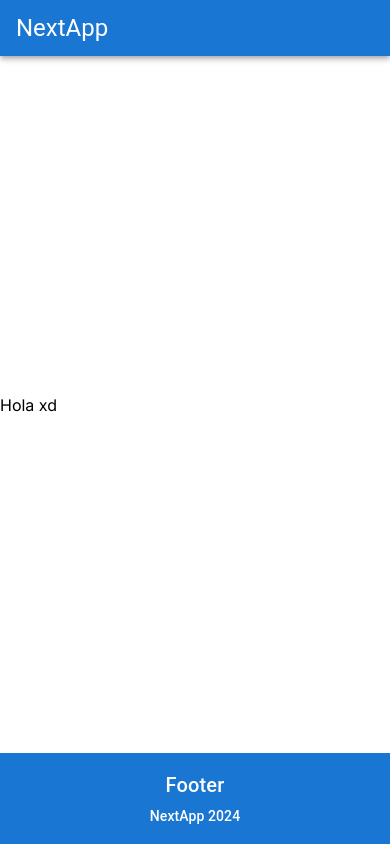
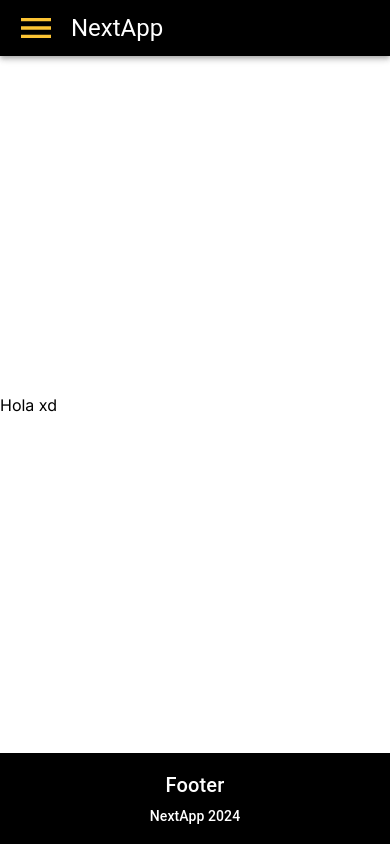
Before and after one commit to Maidana0/Popcorn-Pass, a Next.js app in the folder frontend/: page / in a window 390 px wide. Built offline with nearby package versions, Linux system fonts and the light colour scheme.

Commit message:
- Responsive Navbar

```diff
--- a/frontend/src/components/atoms/BoxButtonSvg.tsx
+++ b/frontend/src/components/atoms/BoxButtonSvg.tsx
@@ -8,13 +8,14 @@ interface IBoxButtonSvgProps {
     path: string,
     sizesInPx: { width: number; height: number },
     alt: string,
-    sxBox?: SxProps<Theme>
+    sxBox?: SxProps<Theme>,
+    sxButton?: SxProps<Theme>,
 }
 
-const BoxButtonSvg: FC<IBoxButtonSvgProps> = ({ handleClick, path, sizesInPx, alt, sxBox }) => {
+const BoxButtonSvg: FC<IBoxButtonSvgProps> = ({ handleClick, path, sizesInPx, alt, sxBox, sxButton }) => {
     return (
-        <Box color="inherit" sx={sxBox}>
-            <Button onClick={handleClick}>
+        <Box color="inherit" sx={sxBox }>
+            <Button onClick={handleClick} sx={sxButton}>
                 <Image src={path}
                     width={sizesInPx.width}
                     height={sizesInPx.height}
--- a/frontend/src/components/molecules/SliderNavbar.tsx
+++ b/frontend/src/components/molecules/SliderNavbar.tsx
@@ -1,16 +1,18 @@
 "use client"
-import { Box, Drawer, Divider, ListItemText, List, ListItem, ListItemButton, Button } from "@mui/material"
+import { Box, Drawer, Divider, ListItemText, List, ListItem, ListItemButton, useTheme, Button, useMediaQuery } from "@mui/material"
 import { useMenuState } from '@/store/ui-store';
 import { shallow } from "zustand/shallow";
 import Link from "next/link";
 import BoxButtonSvg from "@/components/atoms/BoxButtonSvg";
 import { usePathname } from "next/navigation";
+import paths from "@/data/paths";
 
 
 
-const paths = ["login", "sign-up"]
+const Navbar = () => {
+    const theme = useTheme()
+    const isMatch = useMediaQuery(theme.breakpoints.down("md"))
 
-const Navbar = () => {
     const pathName = usePathname()
     const isActive = paths.findIndex(tab => pathName.endsWith(tab));
 
@@ -23,11 +25,15 @@ const Navbar = () => {
 
     const handleMenuState = () => isSideMenuOpen ? closeSideMenu() : openSideMenu()
 
-
+    if (!isMatch) { return }
     return (<>
         <BoxButtonSvg
             alt="open-menu"
             handleClick={handleMenuState}
+            sxBox={{marginRight: "15px",}}
+            sxButton={{
+                minWidth: "auto", p: 0,
+            }}
             sizesInPx={{ height: 40, width: 40 }}
             path="/images/header/menu.svg"
         />
@@ -73,10 +79,11 @@ const Navbar = () => {
                     ))}
                 </List>
 
-                <Divider />
 
                 <Box>
-                    <Button variant="contained" color="error" children="Cerrar sesión" />
+
+                    <Button variant="contained" color="warning" children="mi perfil" />
+                    {/* <Button variant="contained" color="error" children="Cerrar sesión" /> */}
                     <ListItemText sx={{ color: "#fff9", p: 2 }}>
                         Hola programador, estas codeando solo? Enserio? 🥵
                     </ListItemText>
--- a/frontend/src/components/molecules/TabNavbar.tsx
+++ b/frontend/src/components/molecules/TabNavbar.tsx
@@ -1,14 +1,17 @@
 "use client"
-import { Tabs, Tab, Box, Button } from "@mui/material"
+import { Tabs, Tab, useTheme, useMediaQuery, Box, Button } from "@mui/material"
 import { usePathname } from "next/navigation";
 import Link from "next/link";
-
-const paths = ["login", "sign-up"]
+import paths from "@/data/paths";
 
 const TabNavbar = () => {
+    const theme = useTheme()
+    const isMatch = useMediaQuery(theme.breakpoints.down("md"))
     const pathName = usePathname()
     const activeTab = paths.findIndex(tab => pathName.endsWith(tab));
 
+
+    if (isMatch) { return }
     return (
         <>
             <Tabs component={"ul"}
@@ -25,7 +28,7 @@ const TabNavbar = () => {
                     return (
                         <Tab
                             sx={{ fontSize: "1.1rem", }}
-                            value={i }
+                            value={i}
                             tabIndex={i}
                             LinkComponent={Link}
                             href={`/${text}`}
@@ -34,7 +37,8 @@ const TabNavbar = () => {
                 })}
             </Tabs>
             <Box>
-                <Button variant="contained" color="error" children="Cerrar sesión" />
+                <Button variant="contained" color="warning" children="mi perfil"/>
+                {/* <Button variant="contained" color="error" children="Cerrar sesión" /> */}
             </Box>
         </>)
 }
--- a/frontend/src/components/organism/Footer.tsx
+++ b/frontend/src/components/organism/Footer.tsx
@@ -5,7 +5,7 @@ const Footer = () => {
     return (
         <Box
             component="footer"
-            sx={{ backgroundColor: "#1976d2", padding: "1rem 0", textAlign: "center", color: "#fff" }}
+            sx={{ backgroundColor: "#000", padding: "1rem 0", textAlign: "center", color: "#fff" }}
         >
 
             <Typography color="inherit" variant="h6">
--- a/frontend/src/components/organism/Header.tsx
+++ b/frontend/src/components/organism/Header.tsx
@@ -1,20 +1,18 @@
 import { AppBar, Toolbar, Typography, Box } from "@mui/material"
-
 import Link from "next/link";
 import dynamic from "next/dynamic";
 
-const Navbar = dynamic(() => import("../molecules/SliderNavbar"), { ssr: false, loading: () => <span style={{ width: "64px" }} /> })
-
+const SliderNavbar = dynamic(() => import("../molecules/SliderNavbar"), { ssr: false })
 const TabNavbar = dynamic(() => import("../molecules/TabNavbar"), { ssr: false })
 
 
 const Header = () => {
 
     return (
-        <AppBar position="static">
+        <AppBar position="static" sx={{bgcolor:"#000"}}>
             <Toolbar>
 
-                {/* <Navbar /> */}
+                <SliderNavbar />
 
                 <Box flexGrow={1}>
                     <Typography variant="h5" component={Link} href="/"  >
@@ -22,7 +20,7 @@ const Header = () => {
                     </Typography>
                 </Box>
 
-                {/* <TabNavbar /> */}
+                <TabNavbar />
 
             </Toolbar>
         </AppBar>
--- /dev/null
+++ b/frontend/src/data/paths.ts
@@ -0,0 +1,4 @@
+
+export default Object.freeze([
+    "inicio", "cartelera", "estrenos"
+])
--- a/frontend/src/store/ui-store.ts
+++ b/frontend/src/store/ui-store.ts
@@ -11,5 +11,5 @@ export const useMenuState = createWithEqualityFn<IUseMenuState>()(set => ({
     isSideMenuOpen: false,
     openSideMenu: () => set({ isSideMenuOpen: true }),
     closeSideMenu: () => set({ isSideMenuOpen: false }),
-    layoutBackgroundColor: "#1976d2"
+    layoutBackgroundColor: "#000"
 }))
```
Also changed, not shown: frontend/public/images/header/close.svg, frontend/public/images/header/menu.svg.
